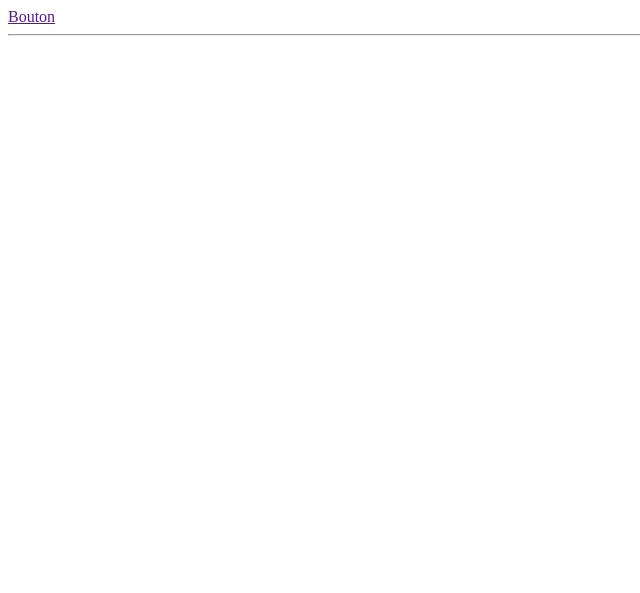
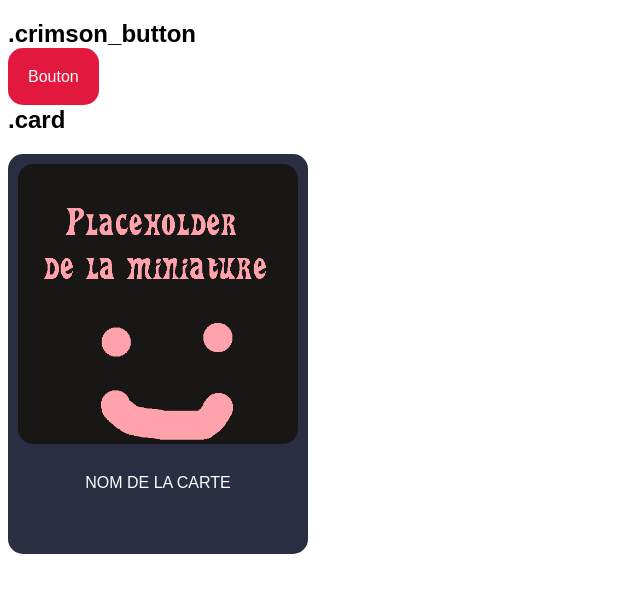
Before and after one commit to Thomas-Duthoit/CardCollect, a PHP site: page /cardCollectAssets.html in a window 1280 px wide. Before the commit the part shown is almost empty. Shown: the top 593 px of the page, without its empty margins (0-640 px from the left). Run offline with PHP 8.4, Linux system fonts and the light colour scheme.

Commit message:
crimson_button + card

```diff
--- a/cardCollectAssets.html
+++ b/cardCollectAssets.html
@@ -6,7 +6,12 @@
     <link rel="stylesheet" href="style.css">
 </head>
 <body>
+    <h2>.crimson_button</h2>
     <a href="" class="crimson_button">Bouton</a>
-    <hr>
+    <h2>.card</h2>
+    <div class="card">
+        <img src="minia_placeholder.png" alt="miniature">
+        <p>NOM DE LA CARTE</p>
+    </div>
 </body>
 </html>
--- a/style.css
+++ b/style.css
@@ -1,3 +1,47 @@
+:root {
+    --crimson: #e3183f  ;
+    --white: white;
+    --dark: #2b2e42;
+}
+
+* {
+    font-family: sans-serif;
+}
+
+/*    .crimson_button    */
 .crimson_button {
+    background-color: var(--crimson);
+    color: var(--white);
+    text-decoration: none;
+    padding: 20px;
+    border-radius: 15px;
+
+    transition-duration: .3s;
+}
+.crimson_button:hover {
+    background-color: var(--white);
+    color: var(--dark);
+    border: 1px solid var(--dark);
+    padding: 19px;
+    transition-duration: .3s;
+}
+
+/*    .card    */
+.card {
+    width: 300px;
+    height: 400px;
+    border-radius: 15px;
+    text-align: center;
+    background-color: var(--dark);
+}
+
+.card img{
+    margin: 10px;
+    width: calc(100% - 20px);
+    border-radius: 15px;
+}
+
+.card p{
+    color: var(--white);
 
 }
```
Also changed, not shown: minia_placeholder.png (added).
